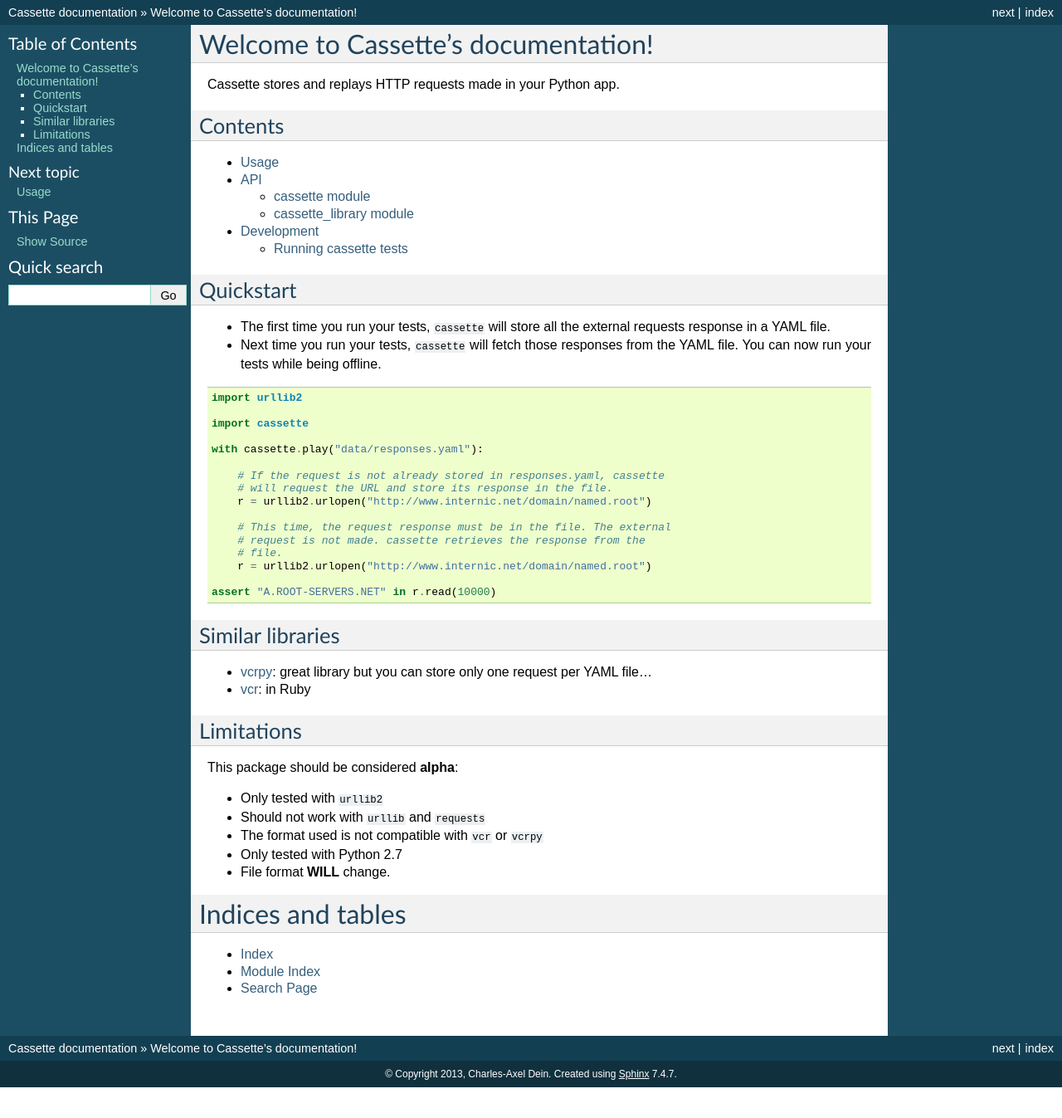
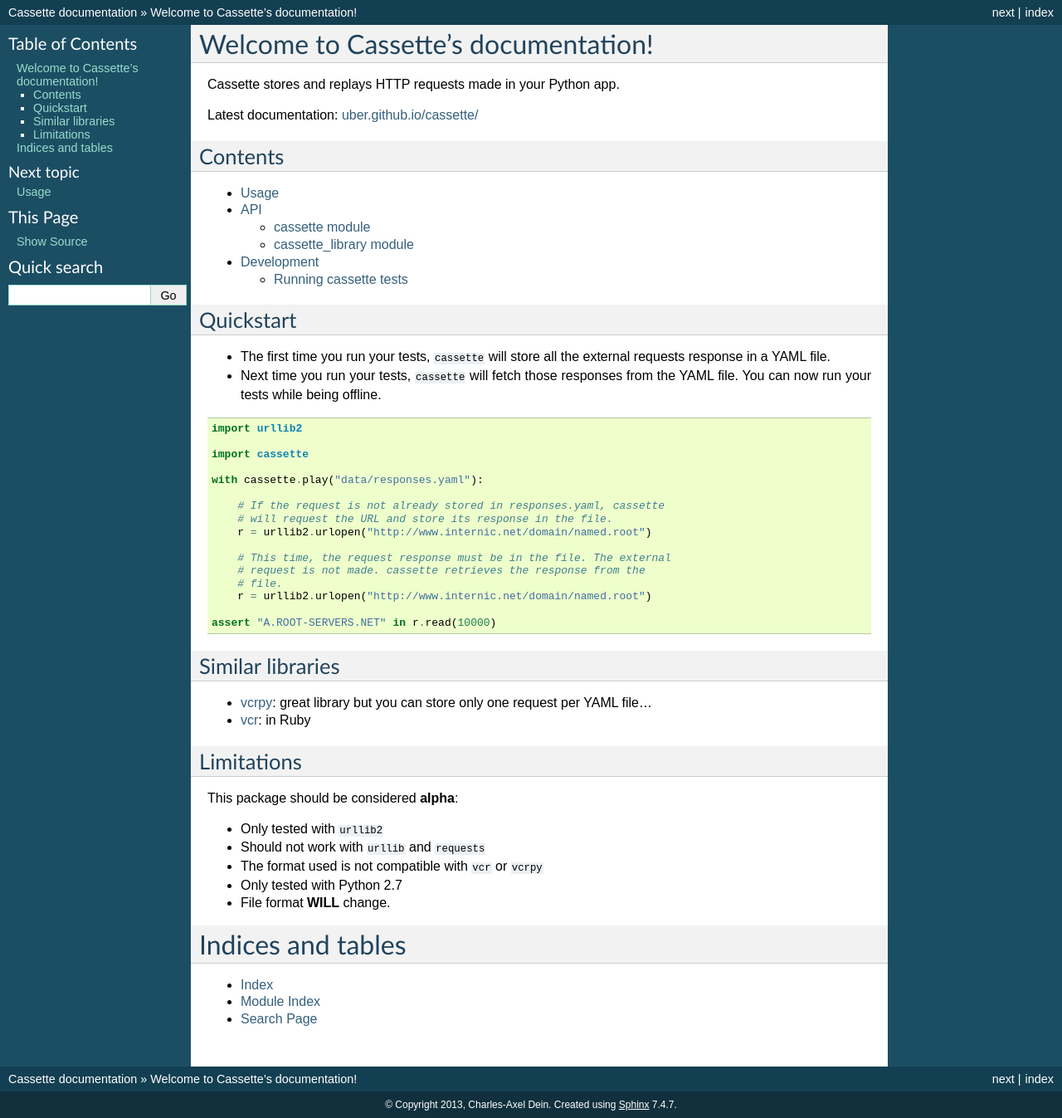
Before and after one commit to uber/cassette, a Sphinx documentation site: the page built from docs/index.rst, in a window 1280 px wide. Shown: the whole page at 83% size. Built offline with Sphinx 7.4.7, drawn with Linux system fonts in a browser that asks for light colours; the version number could not be read and is left out; before the commit the page ends 1310 px from its top, so only the background shows below that.

Commit message:
Fix documentation link

```diff
--- a/README.rst
+++ b/README.rst
@@ -1,7 +1,7 @@
 Cassette
 ========
 
-Cassette stores and replays HTTP requests made in your Python app
+Cassette stores and replays HTTP requests made in your Python app.
 
 .. code:: python
 
@@ -32,7 +32,7 @@
 Documentation
 -------------
 
-Latest documentation: `uber.github.io/cassette/ http://uber.github.io/cassette/`__
+Latest documentation: `uber.github.io/cassette/ <http://uber.github.io/cassette/>`_
 
 
 License
--- a/docs/index.rst
+++ b/docs/index.rst
@@ -7,6 +7,8 @@
 ====================================
 
 Cassette stores and replays HTTP requests made in your Python app.
+
+Latest documentation: `uber.github.io/cassette/ <http://uber.github.io/cassette/>`_
 
 Contents
 --------
```
